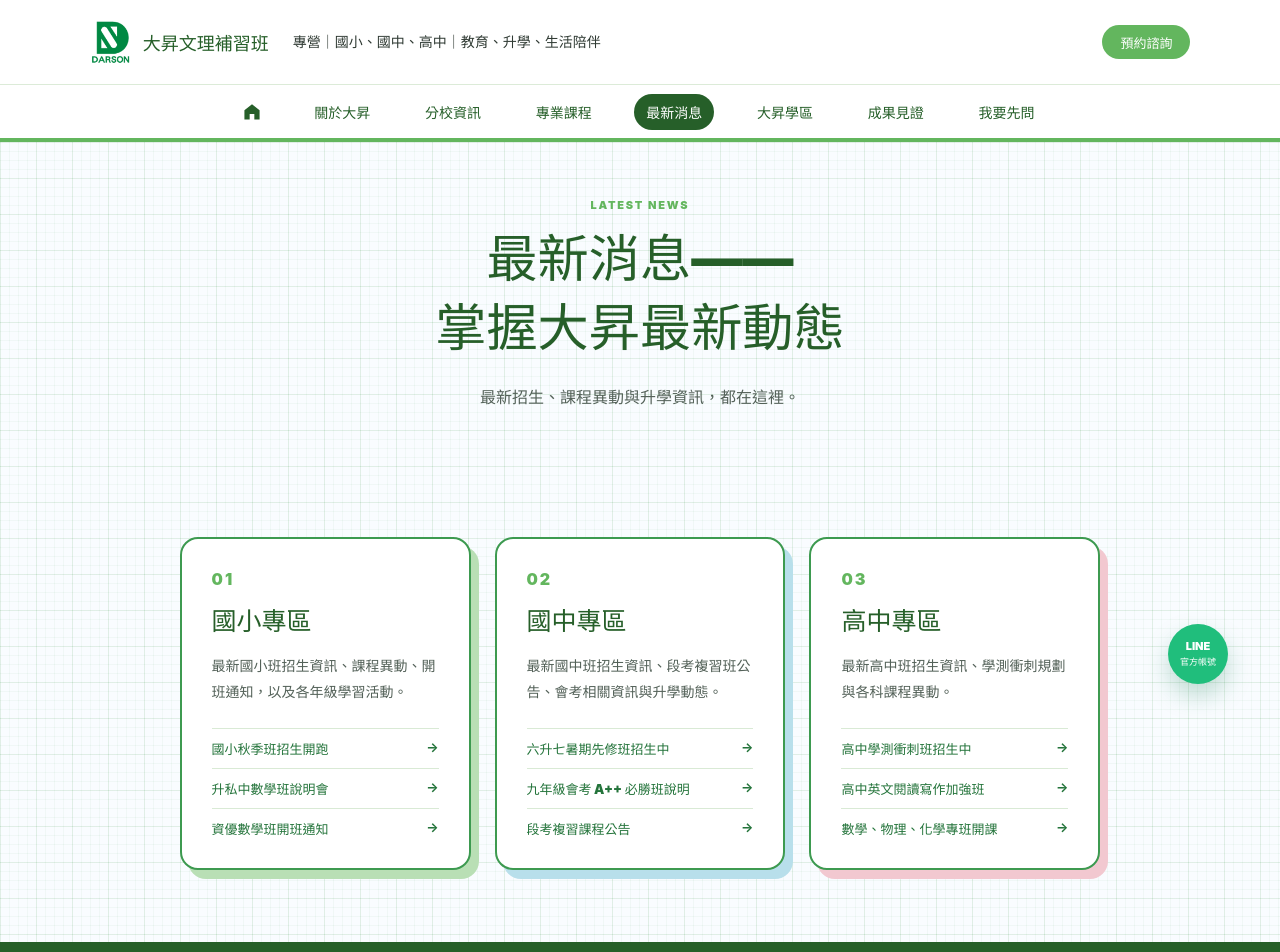
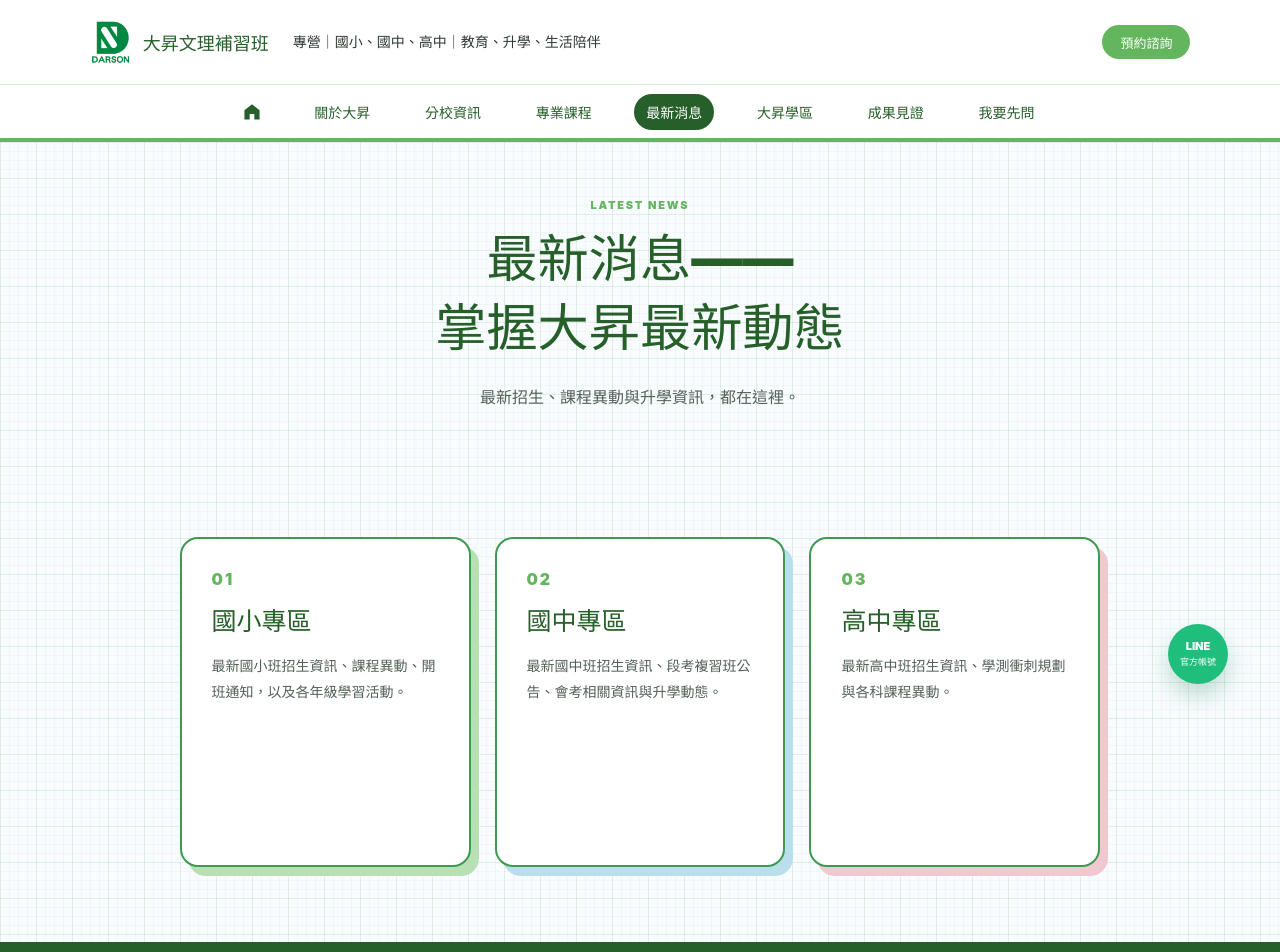
Before and after one commit to min-jie/dasonWeb, a Vue app: page /news in a window 1280 px wide. Shown: the top 952 px of the page. Built offline with nearby package versions, Linux system fonts and the light colour scheme.

Commit message:
處理最新消息

```diff
--- a/src/pages/NewsPage.vue
+++ b/src/pages/NewsPage.vue
@@ -3,21 +3,21 @@
   [
     "國小專區",
     "最新國小班招生資訊、課程異動、開班通知，以及各年級學習活動。",
-    ["國小秋季班招生開跑", "升私中數學班說明會", "資優數學班開班通知"],
+    //["國小秋季班招生開跑", "升私中數學班說明會", "資優數學班開班通知"],
   ],
   [
     "國中專區",
     "最新國中班招生資訊、段考複習班公告、會考相關資訊與升學動態。",
-    ["六升七暑期先修班招生中", "九年級會考 A++ 必勝班說明", "段考複習課程公告"],
+    //["六升七暑期先修班招生中", "九年級會考 A++ 必勝班說明", "段考複習課程公告"],
   ],
   [
     "高中專區",
     "最新高中班招生資訊、學測衝刺規劃與各科課程異動。",
-    [
-      "高中學測衝刺班招生中",
-      "高中英文閱讀寫作加強班",
-      "數學、物理、化學專班開課",
-    ],
+    //[
+      //"高中學測衝刺班招生中",
+      //"高中英文閱讀寫作加強班",
+      //"數學、物理、化學專班開課",
+    //],
   ],
 ];
 </script>
```
